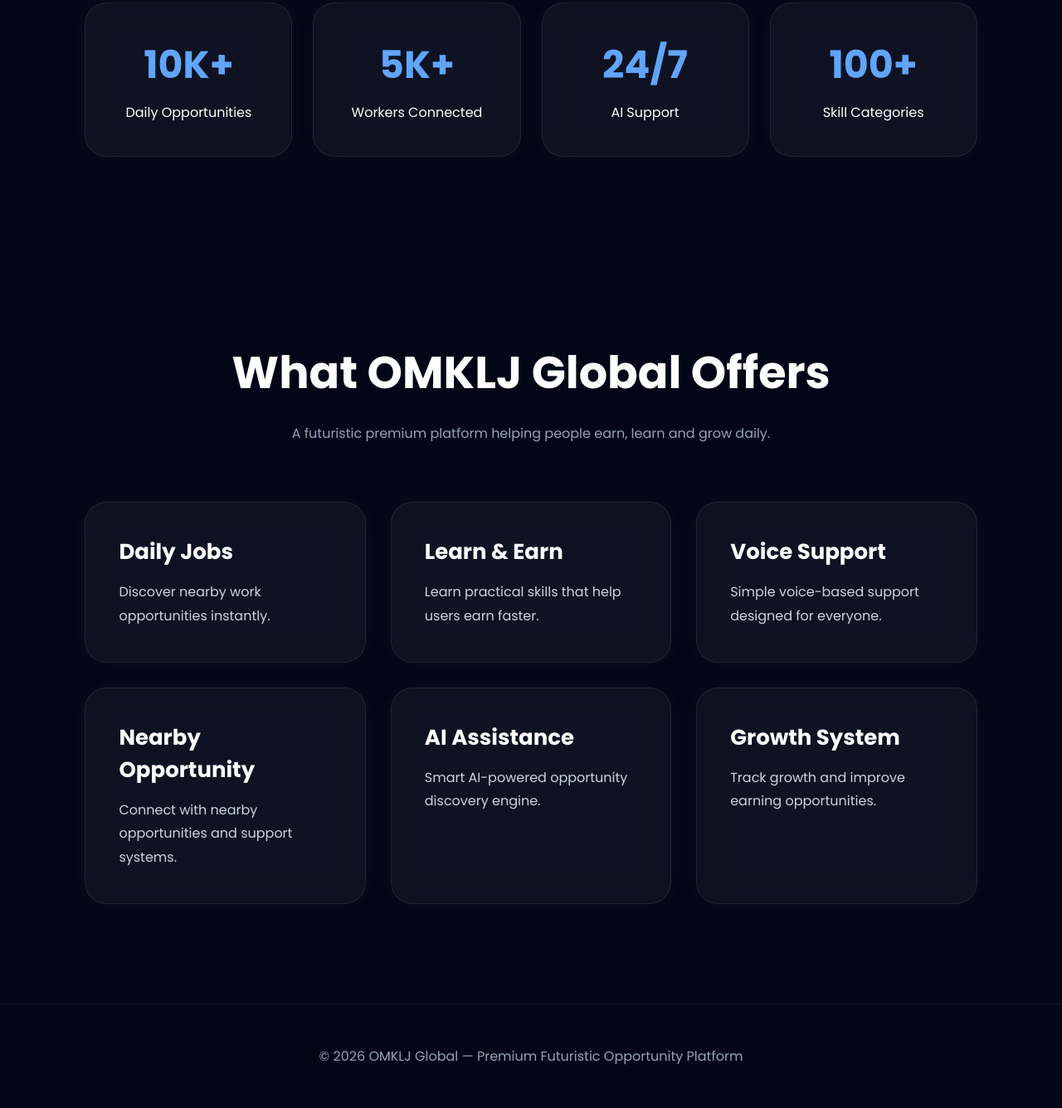
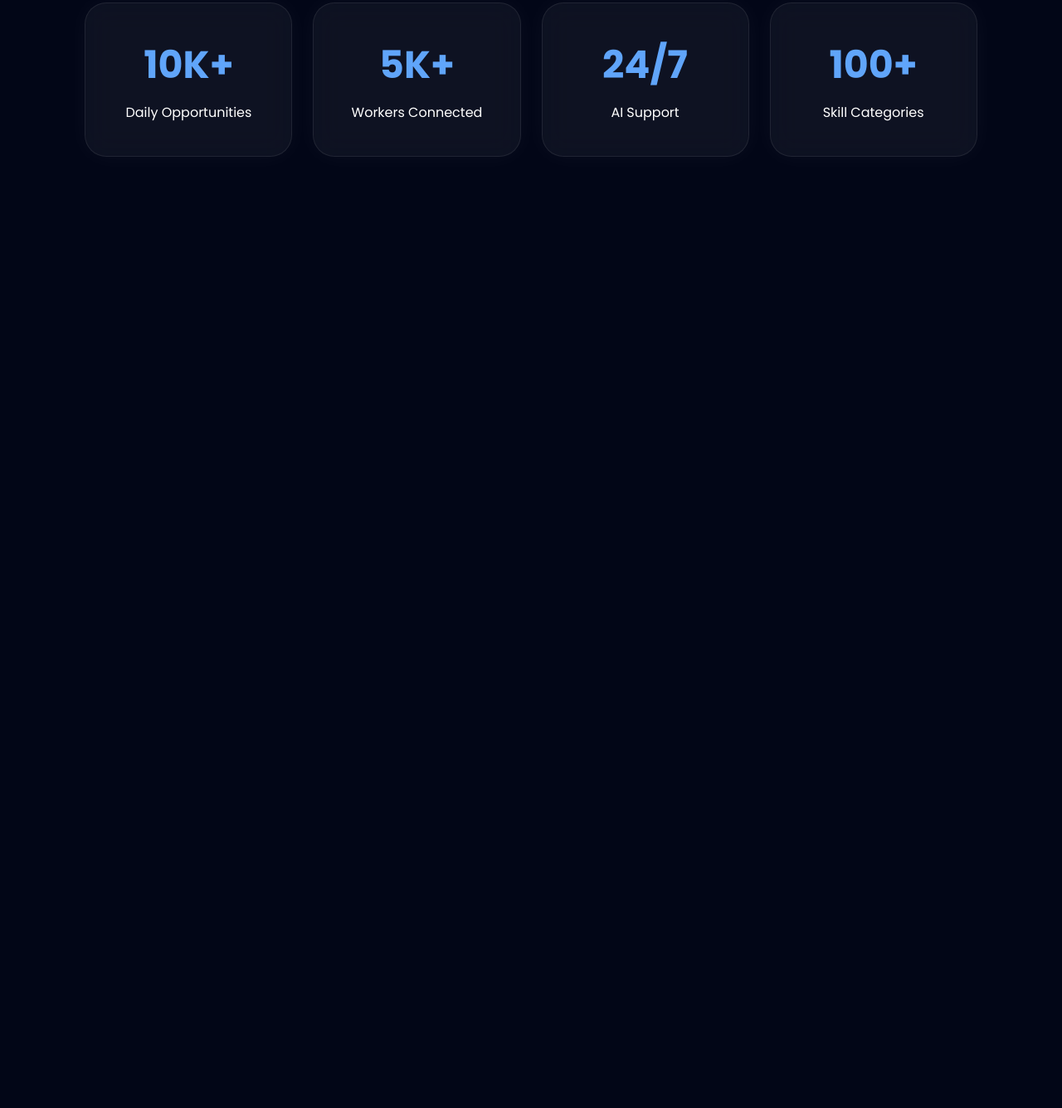
Before and after one commit to contactomkljglobal-collab/omklj-global, a plain HTML site: page index.html in a window 1280 px wide. Shown: the part 1050-2386 px from the top of the page at 83% size. After the commit the page ends 1339 px from the top, so only its background shows below. Drawn offline with Linux system fonts and the light colour scheme.

Commit message:
Update index.html

```diff
--- a/index.html
+++ b/index.html
@@ -30,7 +30,7 @@
 
 <div class="logo">
 
-<img src="https://i.imgur.com/6VBx3io.png">
+<img src="https://i.ibb.co/Pvj1pQMX/Picsart-26-05-25-12-12-43-044.jpg">
 
 <span>
 OMKLJ <b>Global</b>
@@ -50,7 +50,7 @@ OMKLJ <b>Global</b>
 
 </header>
 
-<!-- HERO SECTION -->
+<!-- HERO -->
 
 <section class="hero">
 
@@ -64,7 +64,7 @@ OMKLJ <b>Global</b>
 <div class="aurora aurora2"></div>
 <div class="aurora aurora3"></div>
 
-<!-- SPACE STARS -->
+<!-- STARS -->
 
 <div class="space-stars"></div>
 
@@ -73,7 +73,7 @@ OMKLJ <b>Global</b>
 <div class="meteor meteor1"></div>
 <div class="meteor meteor2"></div>
 
-<!-- ORBIT RINGS -->
+<!-- ORBITS -->
 
 <div class="orbit-ring ring1"></div>
 <div class="orbit-ring ring2"></div>
@@ -137,19 +137,27 @@ Explore Platform
 <div class="floating-tags">
 
 <div class="tag glass-card">
+
 Voice Support
+
 </div>
 
 <div class="tag glass-card">
+
 AI Assistance
+
 </div>
 
 <div class="tag glass-card">
+
 Nearby Jobs
+
 </div>
 
 <div class="tag glass-card">
+
 Growth System
+
 </div>
 
 </div>
@@ -244,121 +252,3 @@ Growth System
 </section>
 
 <!-- SERVICES -->
-
-<section class="services">
-
-<div class="section-title">
-
-<h2>
-
-What OMKLJ Global Offers
-
-</h2>
-
-<p>
-
-A futuristic premium platform helping people earn,
-learn and grow daily.
-
-</p>
-
-</div>
-
-<div class="services-grid">
-
-<div class="service-card glass-card">
-
-<h3>Daily Jobs</h3>
-
-<p>
-
-Discover nearby work opportunities instantly.
-
-</p>
-
-</div>
-
-<div class="service-card glass-card">
-
-<h3>Learn & Earn</h3>
-
-<p>
-
-Learn practical skills that help users earn faster.
-
-</p>
-
-</div>
-
-<div class="service-card glass-card">
-
-<h3>Voice Support</h3>
-
-<p>
-
-Simple voice-based support designed for everyone.
-
-</p>
-
-</div>
-
-<div class="service-card glass-card">
-
-<h3>Nearby Opportunity</h3>
-
-<p>
-
-Connect with nearby opportunities and support systems.
-
-</p>
-
-</div>
-
-<div class="service-card glass-card">
-
-<h3>AI Assistance</h3>
-
-<p>
-
-Smart AI-powered opportunity discovery engine.
-
-</p>
-
-</div>
-
-<div class="service-card glass-card">
-
-<h3>Growth System</h3>
-
-<p>
-
-Track growth and improve earning opportunities.
-
-</p>
-
-</div>
-
-</div>
-
-</section>
-
-<!-- FOOTER -->
-
-<footer>
-
-<p>
-
-© 2026 OMKLJ Global — Premium Futuristic Opportunity Platform
-
-</p>
-
-</footer>
-
-<!-- SCRIPTS -->
-
-<script src="js/app.js"></script>
-<script src="js/particles.js"></script>
-
-</body>
-
-</html>
```
